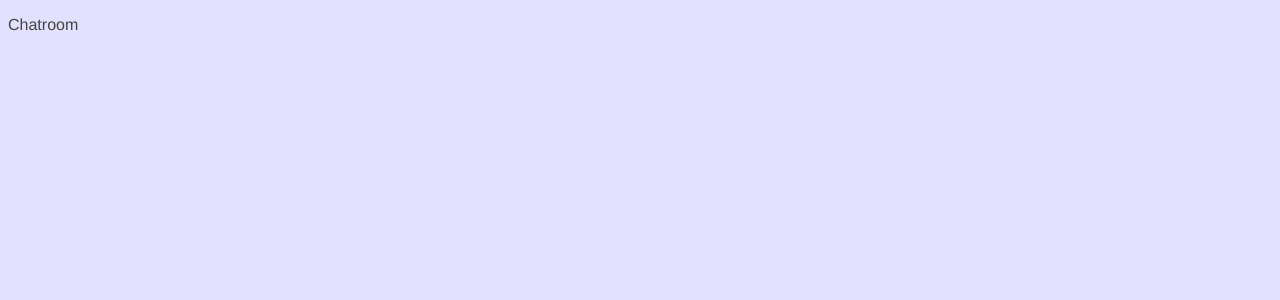
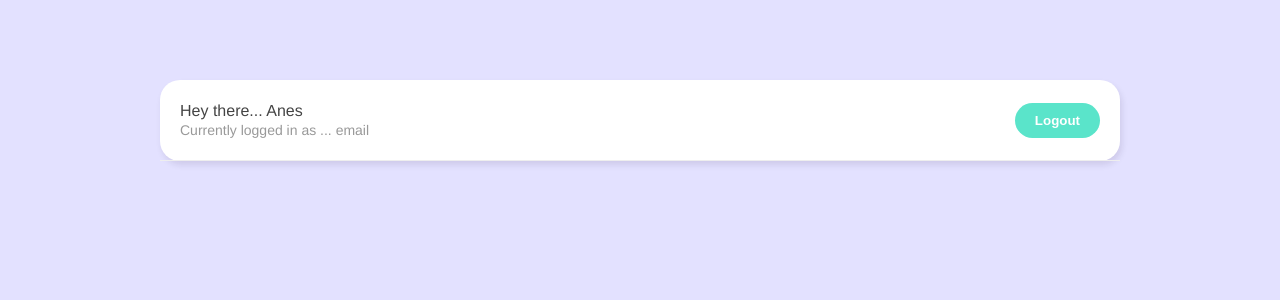
Before and after one commit to KA-devl/Live-chat-room, a Vue app: page /chatroom in a window 1280 px wide. Shown: the top 300 px of the page. Built offline with nearby package versions, Linux system fonts and the light colour scheme.

Commit message:
Adding navbar component

```diff
--- a/src/components/LoginForm.vue
+++ b/src/components/LoginForm.vue
@@ -12,7 +12,7 @@
 import useLogin from '../composables/useLogin'
 
 export default {
-  setup(){
+  setup(props, context){
     const {error, login} = useLogin()
 
     const email = ref('')
@@ -20,6 +20,10 @@
 
     const handleSubmit = async () =>{
       await login(email.value, password.value)
+      if(!error.value){
+        console.log('user logged in')
+        context.emit('login')
+      }
     }
 
     return {email, password, handleSubmit,error}
--- /dev/null
+++ b/src/components/Navbar.vue
@@ -0,0 +1,35 @@
+<template>
+   <nav>
+    <div>
+      <p>Hey there... Anes</p>
+      <p class="email">Currently logged in as ... email</p>
+    </div>
+    <button>Logout</button>
+   </nav>
+
+</template>
+
+<script>
+export default {
+
+}
+</script>
+
+<style>
+  nav {
+    padding: 20px;
+    border-bottom: 1px solid #eee;
+    display: flex;
+    justify-content: space-between;
+    align-items: center;
+  }
+  nav p {
+    margin: 2px auto;
+    font-size: 16px;
+    color: #444;
+  }
+  nav p.email {
+    font-size: 14px;
+    color: #999;
+  }
+</style>
--- a/src/components/SignupForm.vue
+++ b/src/components/SignupForm.vue
@@ -13,7 +13,8 @@
 import useSignup from '../composables/useSignup'
 
 export default {
-  setup(){
+  //must use context to use emit()
+  setup(props,context){
     //use the composables like this
     const {error, signup} = useSignup()
 
@@ -23,7 +24,10 @@
 
     const handleSubmit = async () =>{
       await signup(email.value, password.value, displayName.value)
-      console.log('user signed up')
+      if(!error.value){
+        console.log('user signed up successfully')
+        context.emit('signup')
+      }
     }
 
     return {displayName, email, password, handleSubmit, error}
--- a/src/views/Chatroom.vue
+++ b/src/views/Chatroom.vue
@@ -1,9 +1,13 @@
 <template>
-  <p>Chatroom</p>
+  <div class="container">
+    <Navbar/>
+  </div>
 </template>
 
 <script>
+import Navbar from '../components/Navbar.vue'
 export default {
+  components : {Navbar}
 
 }
 </script>
--- a/src/views/Welcome.vue
+++ b/src/views/Welcome.vue
@@ -3,12 +3,12 @@
     <p>Welcome</p>
     <div v-if="showLogin">
       <h2>Login</h2>
-      <LoginForm/>
+      <LoginForm @login="enterChat"/>
       <p>No account yet? <span @click="showLogin = false"> Sign up now!</span></p>
     </div>
     <div v-else>
       <h2>Sign Up</h2>
-      <SignupForm/>
+      <SignupForm @signup = "enterChat"/>
       <p>Already have an account? <span @click="showLogin = true"> Login now!</span></p>
     </div>
   </div>
@@ -18,13 +18,20 @@
 import SignupForm from '../components/SignupForm.vue'
 import LoginForm from '../components/LoginForm.vue'
 import {ref} from 'vue'
+import { useRouter } from 'vue-router'
 
 export default {
   components : {SignupForm, LoginForm},
   setup(){
     const showLogin = ref(true)
+    const router = useRouter()
 
-    return {showLogin}
+    const enterChat=()=>{
+      console.log('redireccttinngggg')
+        router.push({name :'Chatroom'})
+    }
+
+    return {showLogin, enterChat}
   }
 
 }
```
